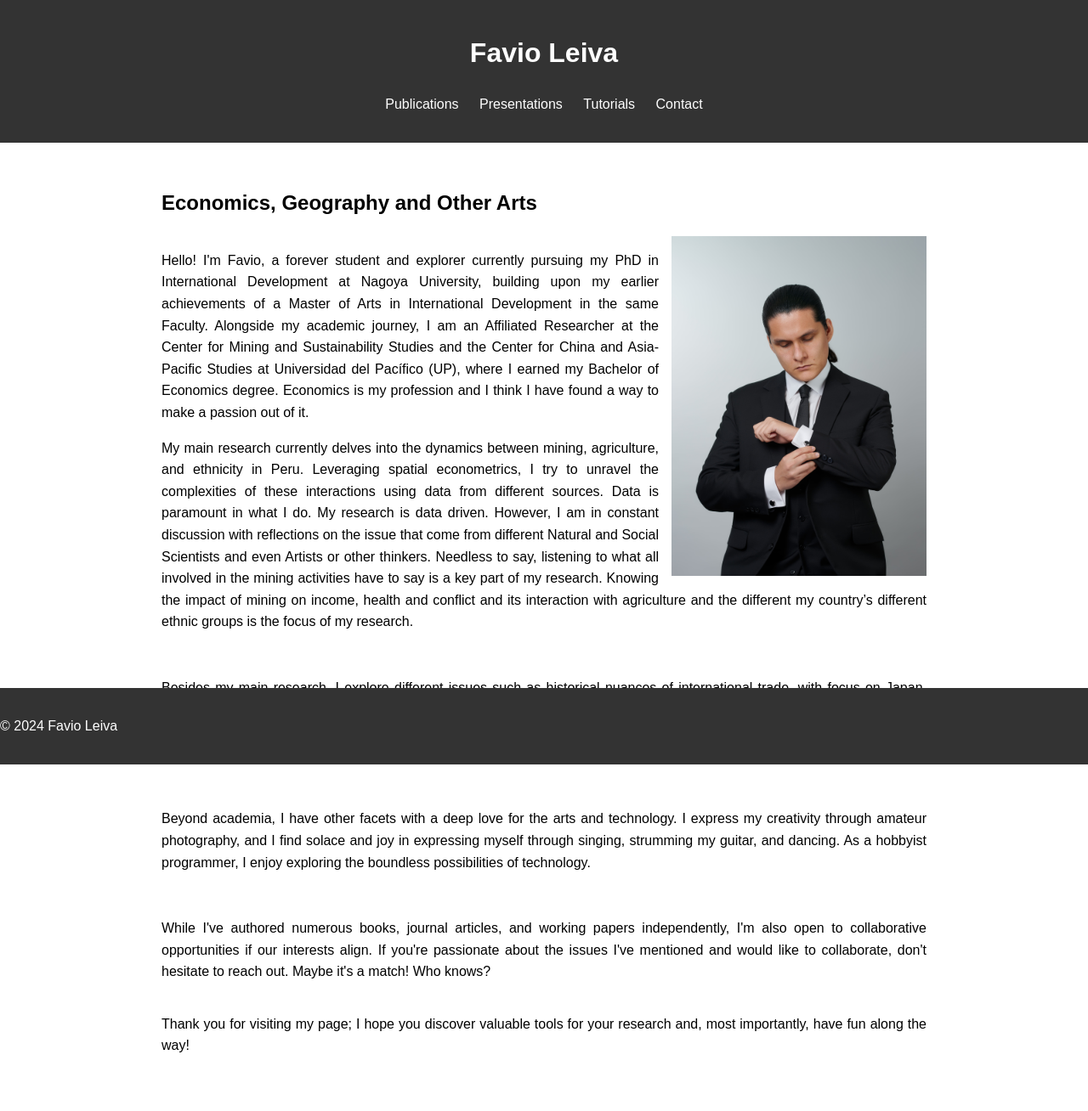
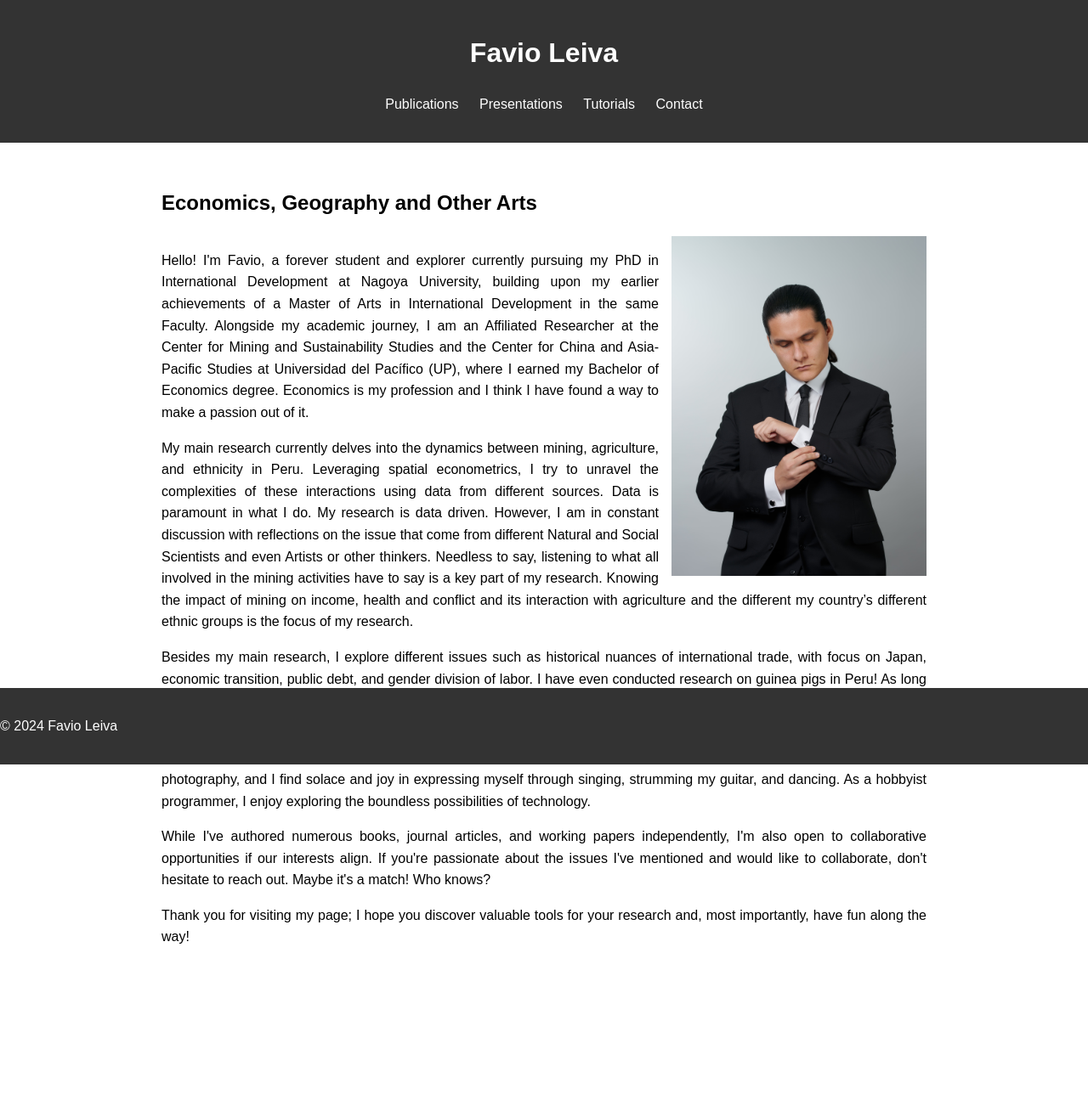
Before and after one commit to Favioleiva/favioleiva.github.io, a Jekyll site: the page index.html, which Jekyll copies as it is, in a window 1280 px wide. Shown: the whole page at 85% size. Built offline with Jekyll 4.4.1, drawn with Linux system fonts in a browser that asks for light colours; after the commit the page ends 1196 px from its top, so only the background shows below that.

Commit message:
Update index.html

```diff
--- a/index.html
+++ b/index.html
@@ -84,17 +84,10 @@
                 <img src="/images/1.Principal.jpg" alt="Imagen Principal">
                 <p>Hello! I'm Favio, a forever student and explorer currently pursuing my PhD in International Development at Nagoya University, building upon my earlier achievements of a Master of Arts in International Development in the same Faculty. Alongside my academic journey, I am an Affiliated Researcher at the Center for Mining and Sustainability Studies and the Center for China and Asia-Pacific Studies at Universidad del Pacífico (UP), where I earned my Bachelor of Economics degree. Economics is my profession and I think I have found a way to make a passion out of it.</p>
                 <p>My main research currently delves into the dynamics between mining, agriculture, and ethnicity in Peru. Leveraging spatial econometrics, I try to unravel the complexities of these interactions using data from different sources. Data is paramount in what I do. My research is data driven. However, I am in constant discussion with reflections on the issue that come from different Natural and Social Scientists and even Artists or other thinkers. Needless to say, listening to what all involved in the mining activities have to say is a key part of my research. Knowing the impact of mining on income, health and conflict and its interaction with agriculture and the different my country’s different ethnic groups is the focus of my research.</p>
-            </div>
-            <div>
                 <p>Besides my main research, I explore different issues such as historical nuances of international trade, with focus on Japan, economic transition, public debt, and gender division of labor. I have even conducted research on guinea pigs in Peru! As long as there is data, I am interested. I am, in part, a Historian and Futurist, Philosopher and Mathematician. I want to learn the language of Humans and the language of Machines.</p>
-            </div>
-            <div>
                 <p>Beyond academia, I have other facets with a deep love for the arts and technology. I express my creativity through amateur photography, and I find solace and joy in expressing myself through singing, strumming my guitar, and dancing. As a hobbyist programmer, I enjoy exploring the boundless possibilities of technology.</p>
-            </div>
-            <div>
                 <p>While I've authored numerous books, journal articles, and working papers independently, I'm also open to collaborative opportunities if our interests align. If you're passionate about the issues I've mentioned and would like to collaborate, don't hesitate to reach out. Maybe it's a match! Who knows?</p>
-            </div>
-            <p>Thank you for visiting my page; I hope you discover valuable tools for your research and, most importantly, have fun along the way!</p>
+                <p>Thank you for visiting my page; I hope you discover valuable tools for your research and, most importantly, have fun along the way!</p>
         </section>
     </main>
     <footer>
```
